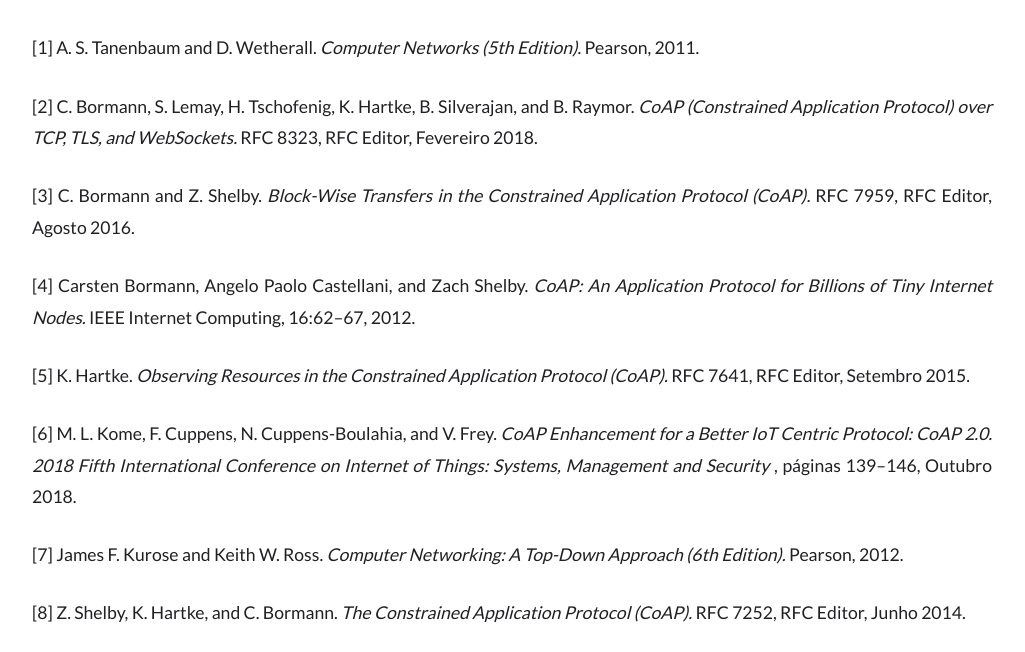
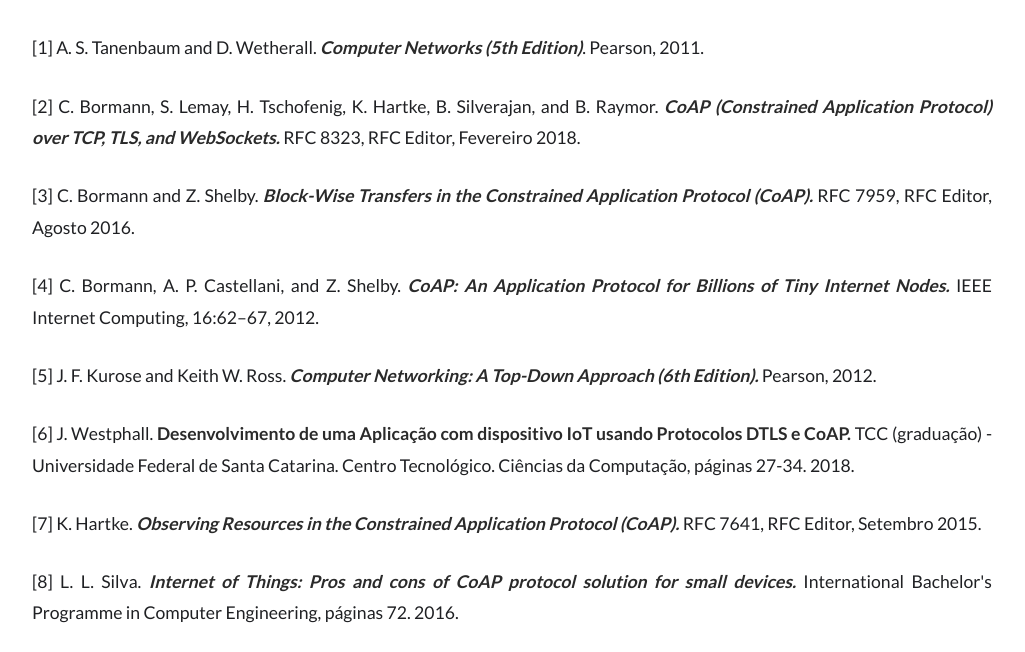
Before and after one commit to felipefadul/CoAP, a plain HTML site: page referencias.html in a window 1280 px wide. Shown: the part 589-1241 px from the top of the page, without its empty margins (128-1153 px from the left). Drawn offline with nearby package versions, Linux system fonts and the light colour scheme.

Commit message:
Adicionando outras referências bibliográficas.

```diff
--- a/referencias.html
+++ b/referencias.html
@@ -71,50 +71,66 @@
 							</header>
 							<p>
 								[1]
-								A. S. Tanenbaum and D. Wetherall. <italic>Computer Networks (5th Edition)</italic>.
+								A. S. Tanenbaum and D. Wetherall. <strong><italic>Computer Networks (5th Edition)</italic></strong>.
 								Pearson, 2011.
 							</p>
 							<p>
 								[2]
 								C. Bormann, S. Lemay, H. Tschofenig, K. Hartke, B. Silverajan, and B. Raymor.
-								<italic>CoAP (Constrained Application Protocol) over TCP, TLS, and WebSockets.</italic>
+								<strong><italic>CoAP (Constrained Application Protocol) over TCP, TLS, and WebSockets.</italic></strong>
 								RFC 8323, RFC Editor, Fevereiro 2018.
 							</p>
 							<p>
 								[3]
 								C. Bormann and Z. Shelby.
-								<italic>Block-Wise Transfers in the Constrained Application Protocol (CoAP).</italic>
+								<strong><italic>Block-Wise Transfers in the Constrained Application Protocol (CoAP).</italic></strong>
 								RFC 7959, RFC Editor, Agosto 2016.
 							</p>
 							<p>
 								[4]
-								Carsten Bormann, Angelo Paolo Castellani, and Zach Shelby.
-								<italic>CoAP: An Application Protocol for Billions of Tiny Internet Nodes.</italic>
+								C. Bormann, A. P. Castellani, and Z. Shelby.
+								<strong><italic>CoAP: An Application Protocol for Billions of Tiny Internet Nodes.</italic></strong>
 								IEEE Internet Computing, 16:62–67, 2012.
 							</p>
 							<p>
 								[5]
+								J. F. Kurose and Keith W. Ross.
+								<strong><italic>Computer Networking: A Top-Down Approach (6th Edition).</italic></strong>
+								Pearson, 2012.
+							</p>
+							<p>
+								[6]
+								J. Westphall. <strong>Desenvolvimento de uma Aplicação com dispositivo IoT usando Protocolos DTLS e CoAP.</strong>
+								TCC (graduação) - Universidade Federal de Santa Catarina. Centro Tecnológico. Ciências da Computação, páginas 27-34. 2018.
+							</p>
+							<p>
+								[7]
 								K. Hartke.
-								<italic>Observing Resources in the Constrained Application Protocol (CoAP).</italic>
+								<strong><italic>Observing Resources in the Constrained Application Protocol (CoAP).</italic></strong>
 								RFC 7641, RFC Editor, Setembro 2015.
 							</p>
 							<p>
-								[6]
-								M. L. Kome, F. Cuppens, N. Cuppens-Boulahia, and V. Frey.
-								<italic>CoAP Enhancement for a Better IoT Centric Protocol: CoAP 2.0.
-								2018 Fifth International Conference on Internet of Things: Systems, Management
-								and Security </italic>, páginas 139–146, Outubro 2018.
+								[8]
+								L. L. Silva. <strong><italic>Internet of Things: Pros and cons of CoAP protocol solution for small devices.</italic></strong>
+								International Bachelor's Programme in Computer Engineering, páginas 72. 2016.
 							</p>
 							<p>
-								[7]
-								James F. Kurose and Keith W. Ross.
-								<italic>Computer Networking: A Top-Down Approach (6th Edition).</italic>
-								Pearson, 2012.
+								[9]
+								M. L. Kome, F. Cuppens, N. Cuppens-Boulahia, and V. Frey.
+								<strong><italic>CoAP Enhancement for a Better IoT Centric Protocol: CoAP 2.0. </italic></strong>
+								2018 Fifth International Conference on Internet of Things: Systems, Management
+								and Security, páginas 139–146, Outubro 2018.
 							</p>
 							<p>
-								[8]
+								[10]
+								W. E. Santo, E. D. Ordoñez, A. Ribeiro. <strong>Uma revisão sistemática sobre a Segurança nos Protocolos de
+								Comunicação para Internet das Coisas.</strong> Centro de Ciências Exatas e Tecnologia, DCOMP Departamento de Computação,
+								páginas	6-7. 2018.
+							</p>
+							<p>
+								[11]
 								Z. Shelby, K. Hartke, and C. Bormann.
-								<italic>The Constrained Application Protocol (CoAP).</italic>
+								<strong><italic>The Constrained Application Protocol (CoAP).</italic></strong>
 								RFC 7252, RFC Editor, Junho 2014.
 							</p>
 						</section>
```
